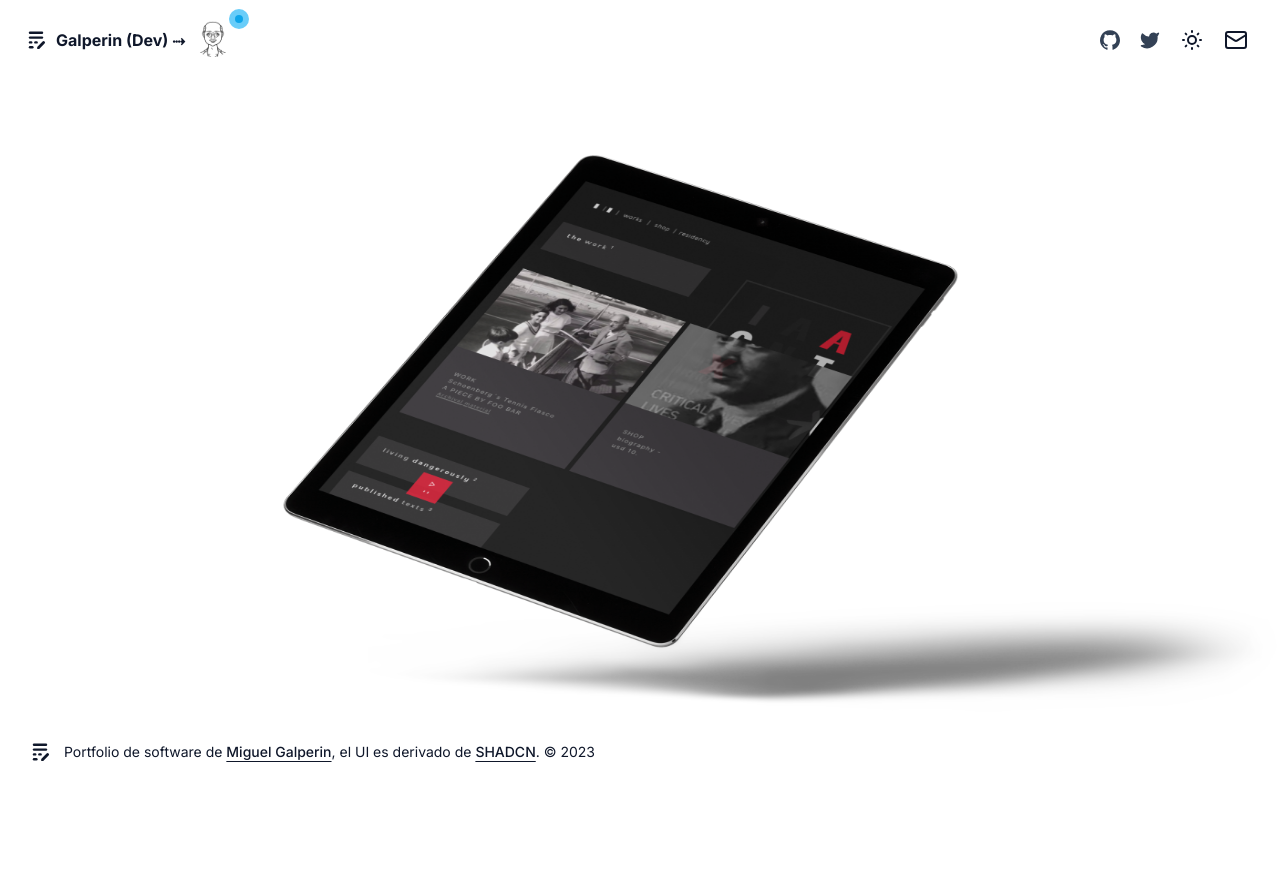
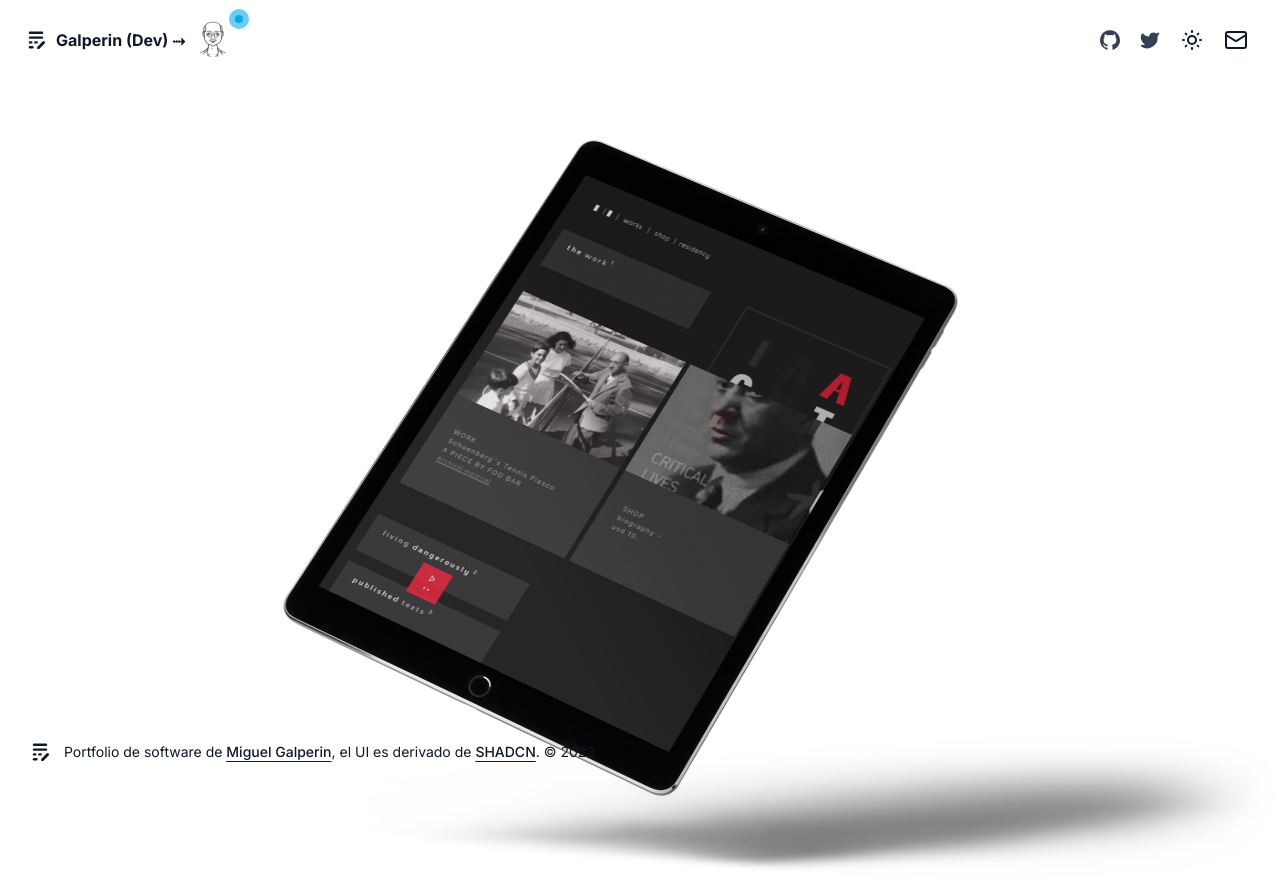
Before and after one commit to MiguelGalp/miPortfolio, a Next.js app: page / in a window 1280 px wide. Before the commit the page ends 800 px from the top, so only its background shows below. Built offline with nearby package versions, Linux system fonts and the light colour scheme; what tailwind-dracula, tailwind-gradient-mask-image would draw is missing.

Commit message:
details in SuperUber

```diff
--- a/components/cover_image.tsx
+++ b/components/cover_image.tsx
@@ -7,8 +7,8 @@ import sin_cabeza from "../public/ipad_new.png"
 export function CoverImage() {
   return (
     <>
-      <div className="flex h-full items-center justify-center md:mt-10 md:ml-[110px] lg:ml-[160px] xl:ml-[280px]">
-        <AspectRatio ratio={16 / 9} className="hidden p-0 md:block">
+      <div className="flex h-full max-w-[1000px] items-center justify-center md:mt-6 md:ml-[110px] lg:ml-[160px] xl:ml-[280px] ">
+        <AspectRatio ratio={4 / 3} className="hidden p-0 md:block">
           <Image
             src={sin_cabeza}
             alt="Foto de Galperin"
--- a/components/dropdown_menu.tsx
+++ b/components/dropdown_menu.tsx
@@ -99,7 +99,7 @@ export function Dropdown_menu() {
                               <NavigationMenuLink>
                                 <Link
                                   href="https://superuber.com/light-energy-museum-2/"
-                                  className="relative flex h-full w-full select-none flex-col justify-end rounded-md bg-[url('/Light4.png')] bg-cover p-5 no-underline outline-none focus:shadow-md"
+                                  className="relative flex h-full min-h-[250px] w-full select-none flex-col justify-end rounded-md bg-[url('/Light4.png')] bg-cover p-5 no-underline outline-none focus:shadow-md"
                                   rel="noopener noreferrer"
                                   target="_blank"
                                 ></Link>
```
